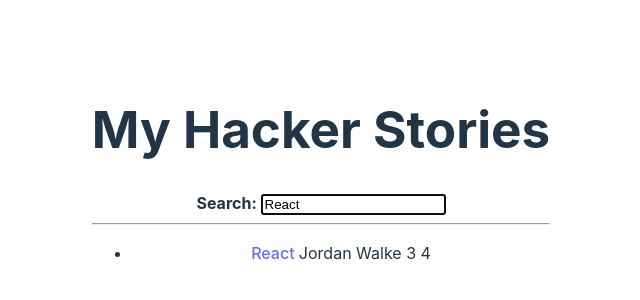
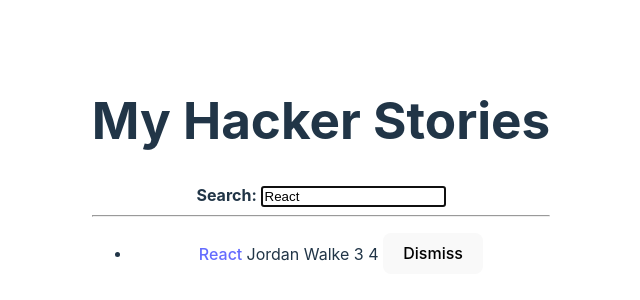
Before and after one commit to JustinRobbins7/hacker-stories, a React (Vite) app: page / in a window 1280 px wide. Shown: the part 226-526 px from the top of the page, without its empty margins (319-959 px from the left). Built offline with nearby package versions, Linux system fonts and the light colour scheme.

Commit message:
Section 27 - Inline Handler JSX

```diff
--- a/src/App.jsx
+++ b/src/App.jsx
@@ -2,20 +2,7 @@
 import './App.css'
 import React from 'react'
 
-// Custom Hook
-const useStorageState = (key, initialState) => {
-  const [value, setValue] = React.useState(localStorage.getItem(key) || initialState)
-
-  React.useEffect(() => {
-    localStorage.setItem(key, value)
-  }, [key, value])
-
-  return [value, setValue]
-}
-
-const App = () => {
-
-  const stories = [
+const initialStories = [
   {
     title: 'React',
     url: 'https://react.org',
@@ -34,12 +21,32 @@
   }
 ]
 
+// Custom Hook
+const useStorageState = (key, initialState) => {
+  const [value, setValue] = React.useState(localStorage.getItem(key) || initialState)
+
+  React.useEffect(() => {
+    localStorage.setItem(key, value)
+  }, [key, value])
+
+  return [value, setValue]
+}
+
+const App = () => {
+  const [stories, setStories] = React.useState(initialStories)
   const [searchTerm, setSearchTerm] = useStorageState('search', 'React')
 
   const handleSearch = (event) => {
     console.log(event.target.value)
     // Set value
     setSearchTerm(event.target.value)
+  }
+
+  const handleRemoveStory = (item) => {
+    const newStories = stories.filter(
+      (story) => item.objectID !== story.objectID
+    )
+    setStories(newStories)
   }
 
   const searchedStories = stories.filter(
@@ -67,6 +74,7 @@
       <List
         searchTerm={searchTerm}
         list={searchedStories}
+        onRemoveItem={handleRemoveStory}
       />
 
     </div>
@@ -88,15 +96,15 @@
   );
 
 
-const List = ({ list }) => (
+const List = ({ list, onRemoveItem }) => (
     <ul>
         {list.map((item) => (
-            <Item key={item.objectID} item={item} />
+            <Item key={item.objectID} item={item} onRemoveItem={onRemoveItem} />
         ))}
       </ul>
   );
 
-const Item = ({ item }) => (
+const Item = ({ item, onRemoveItem }) => (
     <li>
       <span>
         <a href={item.url}>{item.title} </a>
@@ -104,7 +112,12 @@
       <span>{item.author} </span>
       <span>{item.num_comments} </span>
       <span>{item.points} </span>
+      {/* Bind arguments directly into handler callback to avoid declaration of a handler in Item with java .bind (onRemoveItem.bind(null, item)) or arrow function*/}
+      <button type="button" onClick={() => onRemoveItem(item)}>Dismiss</button>
     </li>
   )
 
+
+
+
 export default App
```
Lines whose indentation alone changed are shown as unchanged.
